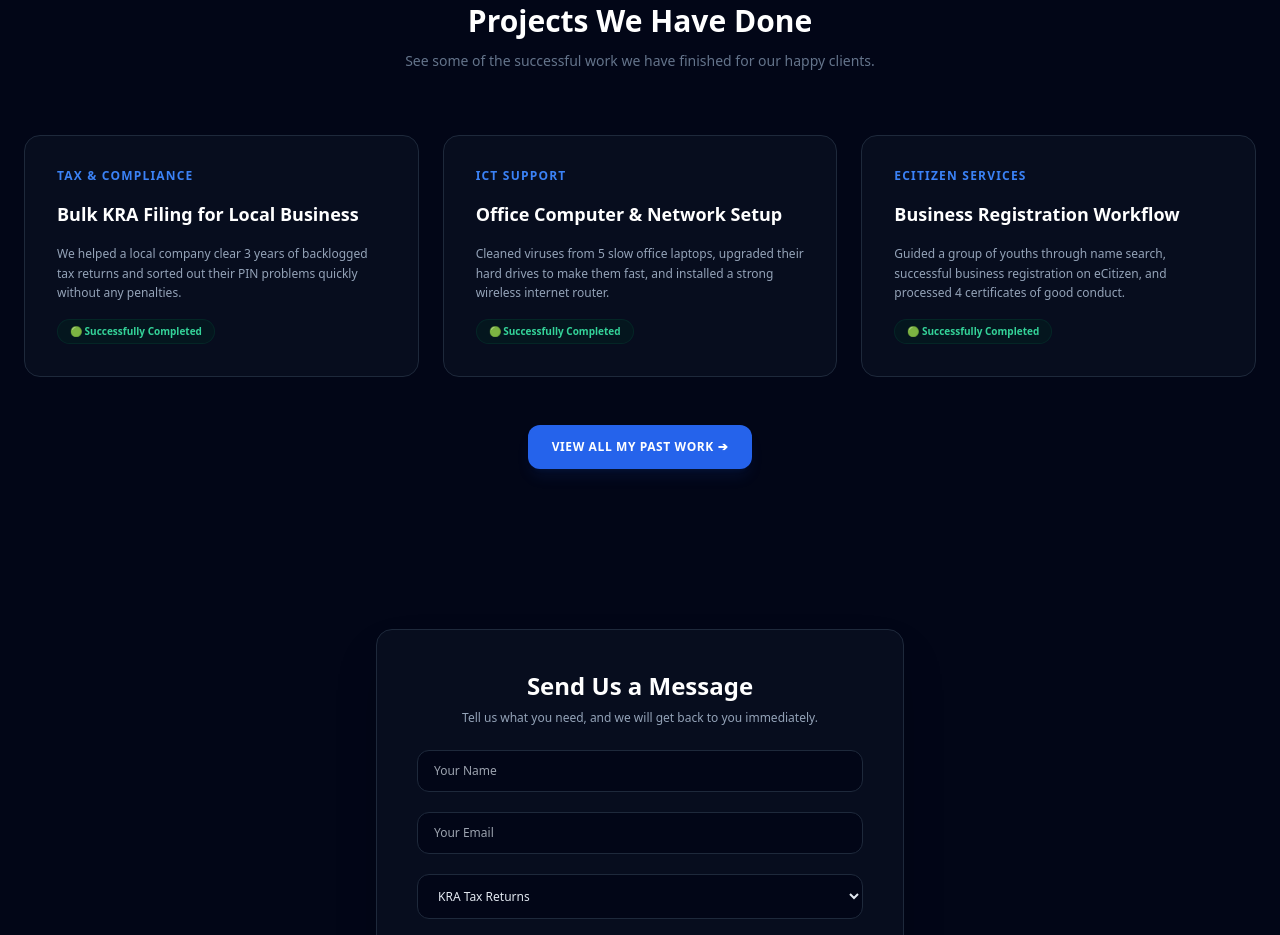
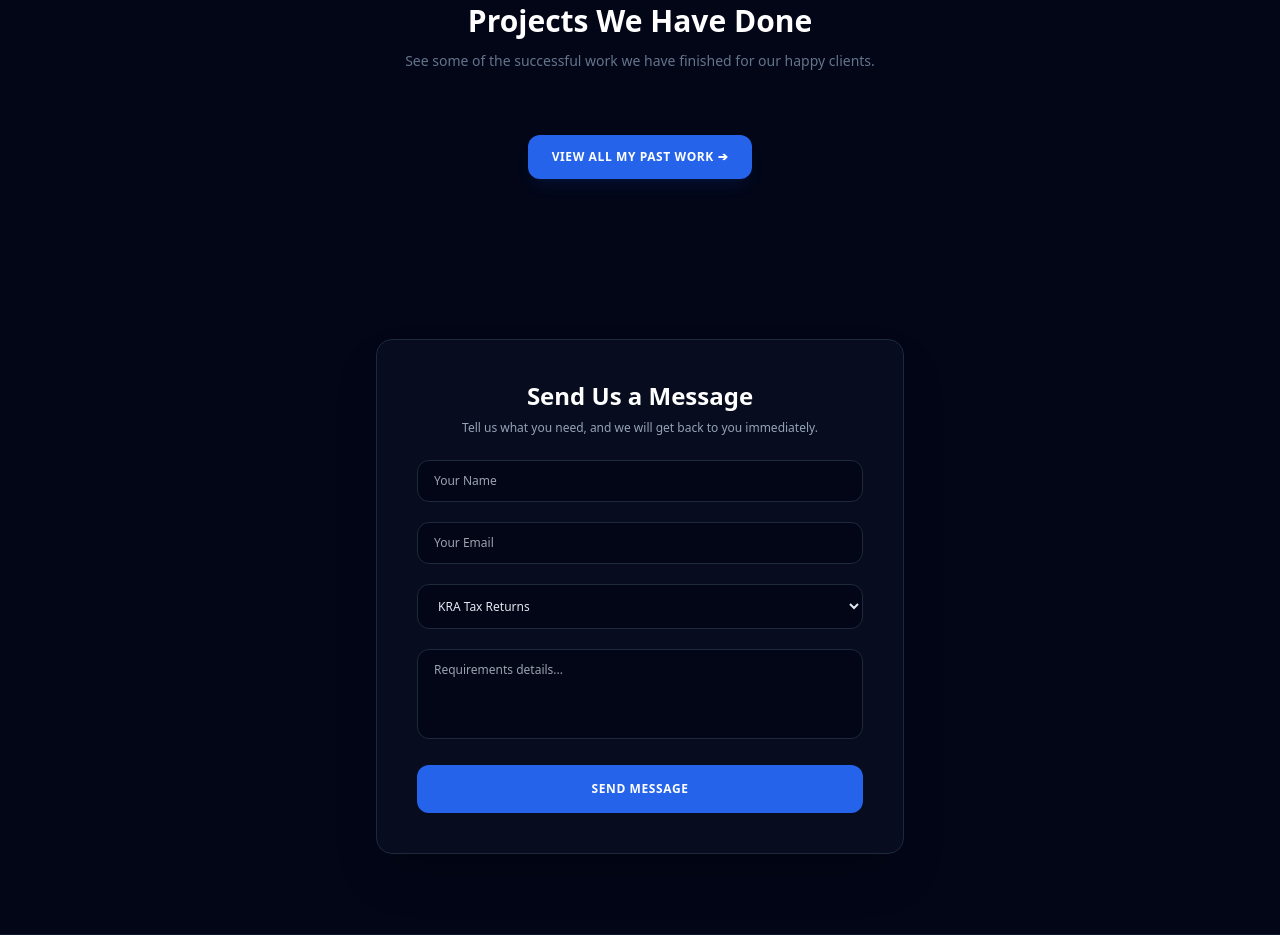
Before and after one commit to JoyTech42/JoyTech-Solutions, a website: page index.html in a window 1280 px wide. Shown: the part 1074-2009 px from the top of the page. Drawn offline with nearby package versions, Linux system fonts and the light colour scheme.

Commit message:
Update index.html

```diff
--- a/index.html
+++ b/index.html
@@ -76,28 +76,7 @@
             <p class="text-slate-500 text-sm font-medium">See some of the successful work we have finished for our happy clients.</p>
         </div>
 
-        <div id="projectCarousel" class="flex md:grid md:grid-cols-3 gap-6 overflow-x-auto pb-8 md:pb-0 snap-x snap-mandatory scrollbar-hide">
-            <!-- Linked Project Card -->
-            <a href="https://portfolio-1-pzy8.onrender.com/" target="_blank" rel="noopener noreferrer" class="min-w-[85vw] md:min-w-0 bg-slate-900/40 border border-slate-800 rounded-2xl p-8 space-y-4 snap-center hover:border-blue-500/50 transition-all cursor-pointer">
-                <h3 class="text-xs font-bold text-blue-500 uppercase tracking-widest">Tax & Compliance</h3>
-                <h4 class="text-lg font-bold text-white">Bulk KRA Filing for Local Business</h4>
-                <p class="text-slate-400 text-xs leading-relaxed">We helped a local company clear 3 years of backlogged tax returns and sorted out their PIN problems quickly without any penalties.</p>
-                <span class="inline-block text-[10px] font-bold text-emerald-400 bg-emerald-950/30 px-3 py-1 rounded-full border border-emerald-900/30">🟢 Successfully Completed</span>
-            </a>
 
-            <div class="min-w-[85vw] md:min-w-0 bg-slate-900/40 border border-slate-800 rounded-2xl p-8 space-y-4 snap-center">
-                <h3 class="text-xs font-bold text-blue-500 uppercase tracking-widest">ICT Support</h3>
-                <h4 class="text-lg font-bold text-white">Office Computer & Network Setup</h4>
-                <p class="text-slate-400 text-xs leading-relaxed">Cleaned viruses from 5 slow office laptops, upgraded their hard drives to make them fast, and installed a strong wireless internet router.</p>
-                <span class="inline-block text-[10px] font-bold text-emerald-400 bg-emerald-950/30 px-3 py-1 rounded-full border border-emerald-900/30">🟢 Successfully Completed</span>
-            </div>
-            <div class="min-w-[85vw] md:min-w-0 bg-slate-900/40 border border-slate-800 rounded-2xl p-8 space-y-4 snap-center">
-                <h3 class="text-xs font-bold text-blue-500 uppercase tracking-widest">eCitizen Services</h3>
-                <h4 class="text-lg font-bold text-white">Business Registration Workflow</h4>
-                <p class="text-slate-400 text-xs leading-relaxed">Guided a group of youths through name search, successful business registration on eCitizen, and processed 4 certificates of good conduct.</p>
-                <span class="inline-block text-[10px] font-bold text-emerald-400 bg-emerald-950/30 px-3 py-1 rounded-full border border-emerald-900/30">🟢 Successfully Completed</span>
-            </div>
-        </div>
 
         <div class="text-center mt-12">
             <a href="https://portfolio-1-pzy8.onrender.com/" target="_blank" rel="noopener noreferrer" class="inline-block bg-blue-600 hover:bg-blue-700 text-white text-xs font-bold px-6 py-3.5 rounded-xl transition uppercase tracking-wider shadow-lg shadow-blue-600/10">
```
